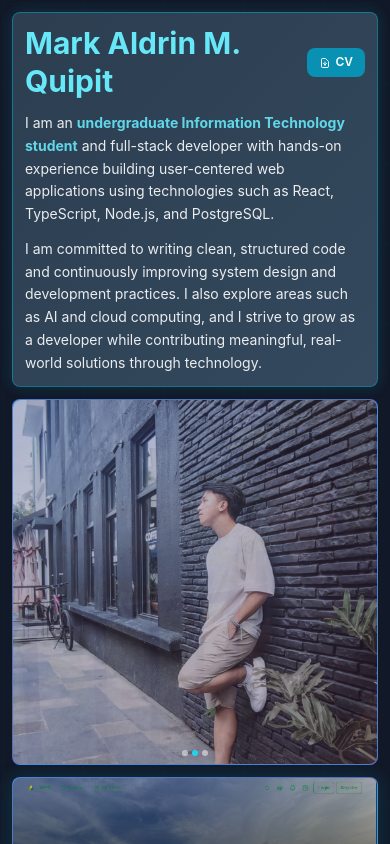
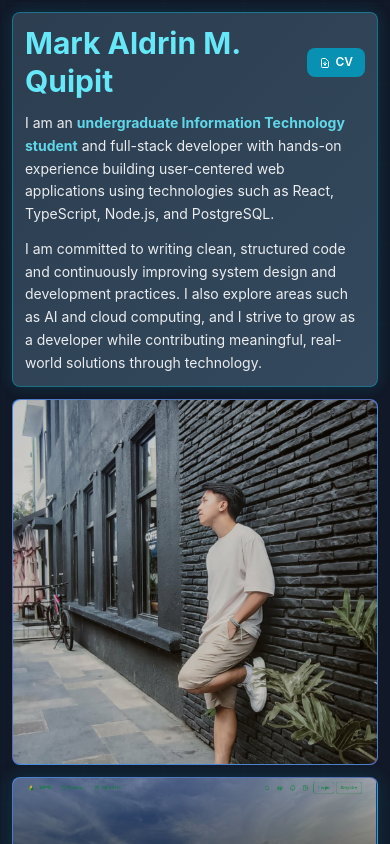
Before and after one commit to MarkA-Quipit/Grid-Portfolio, a React (Create React App) app: page / in a window 390 px wide. Built offline with nearby package versions, Linux system fonts and the light colour scheme.

Commit message:
refactor: remove the reference to other 2 images and only 1 image remains and enhance the design for bubbles

```diff
--- a/src/components/ProjectCard.css
+++ b/src/components/ProjectCard.css
@@ -90,6 +90,11 @@
 .project-card.image-placeholder::before,
 .project-card.project-showcase::before {
   display: none;
+}
+
+/* Allow bubbles to overflow outside the image placeholder */
+.project-card.image-placeholder {
+  overflow: visible !important;
 }
 
 /* Enhanced Floating bubble animation keyframes */
--- a/src/components/ProjectCard.tsx
+++ b/src/components/ProjectCard.tsx
@@ -277,29 +277,11 @@ const ProjectCard: React.FC<ProjectCardProps> = ({
   personalName,
   isProjectShowcase
 }) => {
-  // Array of Mark Quipit photos for cycling animation
-  const markQuipitPhotos = [
-    "/images/Mark-Quipit-Photo1.jpg",
-    "/images/Mark-Quipit-Photo2.jpg",
-    "/images/Mark-Quipit-Photo3.jpg"
-  ];
+  const photo = "/images/Mark-Quipit-Photo2.jpg";
 
   // Always call hooks at the top level
-  const [currentImageIndex, setCurrentImageIndex] = useState(0);
+  const [isMobileBubblesActive, setIsMobileBubblesActive] = useState(false);
   const carouselRef = useRef<HTMLDivElement>(null);
-
-  useEffect(() => {
-    // Only set up the interval if this is an image placeholder
-    if (isImagePlaceholder) {
-      const interval = setInterval(() => {
-        setCurrentImageIndex((prevIndex) =>
-          (prevIndex + 1) % markQuipitPhotos.length
-        );
-      }, 5000); // Change image every 5 seconds
-
-      return () => clearInterval(interval);
-    }
-  }, [isImagePlaceholder, markQuipitPhotos.length]);
 
   // Auto-scroll for project showcase
   useEffect(() => {
@@ -469,73 +451,63 @@ const ProjectCard: React.FC<ProjectCardProps> = ({
   }
 
   if (isImagePlaceholder) {
+    const handleMobileClick = () => {
+      // Only toggle on mobile (below lg breakpoint)
+      if (window.innerWidth < 1024) {
+        setIsMobileBubblesActive(!isMobileBubblesActive);
+      }
+    };
+
     return (
-      <div className={`project-card ${size} image-placeholder bg-gray-900 border border-cyan-500 border-opacity-30 p-0 flex items-center justify-center rounded-lg hover:-translate-y-0.5 hover:shadow-[0_0_20px_rgba(6,182,212,0.4)] transition-all duration-300 group relative w-full h-full`}>
-        {/* Outside Bubbles - Responsive sizing */}
-        <div className="absolute inset-0 pointer-events-none overflow-visible z-20">
+      <div
+        className={`project-card ${size} image-placeholder bg-gray-900 border border-cyan-500 border-opacity-30 p-0 flex items-center justify-center rounded-lg hover:-translate-y-0.5 hover:shadow-[0_0_20px_rgba(6,182,212,0.4)] transition-all duration-300 group relative w-full h-full ${isMobileBubblesActive ? 'mobile-bubbles-active' : ''}`}
+        onClick={handleMobileClick}
+      >
+        {/* Outside Bubbles - Positioned outside the card */}
+        <div className="absolute inset-0 pointer-events-none z-30">
           {/* Large Outside Bubbles - Responsive sizes */}
-          <div className="absolute -top-4 sm:-top-6 lg:-top-8 -left-3 sm:-left-4 lg:-left-6 w-6 sm:w-8 lg:w-12 h-6 sm:h-8 lg:h-12 bg-gradient-to-br from-cyan-400/30 to-blue-500/30 rounded-full opacity-0 group-hover:opacity-100 transition-all duration-1000 delay-100 group-hover:animate-[float_4s_ease-in-out_infinite]"></div>
+          <div className={`absolute -top-4 sm:-top-6 lg:-top-8 -left-3 sm:-left-4 lg:-left-6 w-8 sm:w-10 lg:w-12 h-8 sm:h-10 lg:h-12 bg-gradient-to-br from-cyan-400/30 to-blue-500/30 rounded-full transition-all duration-1000 delay-100 ${isMobileBubblesActive ? 'opacity-100 animate-[float_4s_ease-in-out_infinite] lg:opacity-0' : 'opacity-0'} lg:group-hover:opacity-100 lg:group-hover:animate-[float_4s_ease-in-out_infinite]`}></div>
 
-          <div className="absolute -top-2 sm:-top-3 lg:-top-4 -right-4 sm:-right-6 lg:-right-8 w-5 sm:w-7 lg:w-10 h-5 sm:h-7 lg:h-10 bg-gradient-to-br from-purple-400/40 to-pink-500/40 rounded-full opacity-0 group-hover:opacity-100 transition-all duration-1200 delay-300 group-hover:animate-[float_3.5s_ease-in-out_infinite_0.5s]"></div>
+          <div className={`absolute -top-2 sm:-top-3 lg:-top-4 -right-4 sm:-right-6 lg:-right-8 w-7 sm:w-9 lg:w-10 h-7 sm:h-9 lg:h-10 bg-gradient-to-br from-purple-400/40 to-pink-500/40 rounded-full transition-all duration-1200 delay-300 ${isMobileBubblesActive ? 'opacity-100 animate-[float_3.5s_ease-in-out_infinite_0.5s] lg:opacity-0' : 'opacity-0'} lg:group-hover:opacity-100 lg:group-hover:animate-[float_3.5s_ease-in-out_infinite_0.5s]`}></div>
 
-          <div className="absolute -bottom-3 sm:-bottom-4 lg:-bottom-6 -left-4 sm:-left-6 lg:-left-8 w-7 sm:w-10 lg:w-14 h-7 sm:h-10 lg:h-14 bg-gradient-to-br from-teal-400/25 to-cyan-500/25 rounded-full opacity-0 group-hover:opacity-100 transition-all duration-900 delay-200 group-hover:animate-[float_4.5s_ease-in-out_infinite_1s]"></div>
+          <div className={`absolute -bottom-3 sm:-bottom-4 lg:-bottom-6 -left-4 sm:-left-6 lg:-left-8 w-10 sm:w-12 lg:w-14 h-10 sm:h-12 lg:h-14 bg-gradient-to-br from-teal-400/25 to-cyan-500/25 rounded-full transition-all duration-900 delay-200 ${isMobileBubblesActive ? 'opacity-100 animate-[float_4.5s_ease-in-out_infinite_1s] lg:opacity-0' : 'opacity-0'} lg:group-hover:opacity-100 lg:group-hover:animate-[float_4.5s_ease-in-out_infinite_1s]`}></div>
 
-          <div className="absolute -bottom-4 sm:-bottom-6 lg:-bottom-8 -right-2 sm:-right-3 lg:-right-4 w-4 sm:w-6 lg:w-8 h-4 sm:h-6 lg:h-8 bg-gradient-to-br from-indigo-400/35 to-purple-500/35 rounded-full opacity-0 group-hover:opacity-100 transition-all duration-1100 delay-400 group-hover:animate-[float_3s_ease-in-out_infinite_1.5s]"></div>
+          <div className={`absolute -bottom-4 sm:-bottom-6 lg:-bottom-8 -right-2 sm:-right-3 lg:-right-4 w-6 sm:w-8 lg:w-8 h-6 sm:h-8 lg:h-8 bg-gradient-to-br from-indigo-400/35 to-purple-500/35 rounded-full transition-all duration-1100 delay-400 ${isMobileBubblesActive ? 'opacity-100 animate-[float_3s_ease-in-out_infinite_1.5s] lg:opacity-0' : 'opacity-0'} lg:group-hover:opacity-100 lg:group-hover:animate-[float_3s_ease-in-out_infinite_1.5s]`}></div>
 
-          <div className="absolute top-1/2 -left-5 sm:-left-7 lg:-left-10 w-3 sm:w-4 lg:w-6 h-3 sm:h-4 lg:h-6 bg-gradient-to-br from-sky-400/40 to-blue-500/40 rounded-full opacity-0 group-hover:opacity-100 transition-all duration-800 delay-150 group-hover:animate-[float_3.8s_ease-in-out_infinite_0.8s]"></div>
+          <div className={`absolute top-1/2 -left-5 sm:-left-7 lg:-left-10 w-5 sm:w-6 lg:w-6 h-5 sm:h-6 lg:h-6 bg-gradient-to-br from-sky-400/40 to-blue-500/40 rounded-full transition-all duration-800 delay-150 ${isMobileBubblesActive ? 'opacity-100 animate-[float_3.8s_ease-in-out_infinite_0.8s] lg:opacity-0' : 'opacity-0'} lg:group-hover:opacity-100 lg:group-hover:animate-[float_3.8s_ease-in-out_infinite_0.8s]`}></div>
 
-          <div className="absolute top-1/4 -right-3 sm:-right-4 lg:-right-6 w-4 sm:w-6 lg:w-9 h-4 sm:h-6 lg:h-9 bg-gradient-to-br from-violet-400/30 to-purple-500/30 rounded-full opacity-0 group-hover:opacity-100 transition-all duration-1000 delay-350 group-hover:animate-[float_4.2s_ease-in-out_infinite_0.3s]"></div>
+          <div className={`absolute top-1/4 -right-3 sm:-right-4 lg:-right-6 w-6 sm:w-8 lg:w-9 h-6 sm:h-8 lg:h-9 bg-gradient-to-br from-violet-400/30 to-purple-500/30 rounded-full transition-all duration-1000 delay-350 ${isMobileBubblesActive ? 'opacity-100 animate-[float_4.2s_ease-in-out_infinite_0.3s] lg:opacity-0' : 'opacity-0'} lg:group-hover:opacity-100 lg:group-hover:animate-[float_4.2s_ease-in-out_infinite_0.3s]`}></div>
         </div>
 
-        <div className="image-container w-full h-full flex items-center justify-center overflow-hidden relative">
-          {markQuipitPhotos.map((photo, index) => (
-            <img
-              key={index}
-              src={photo}
-              alt={`Mark Quipit ${index + 1}`}
-              className={`absolute inset-0 w-full h-full object-cover rounded-lg transition-opacity duration-1000 ease-in-out ${
-                index === currentImageIndex ? 'opacity-100' : 'opacity-0'
-              }`}
-            />
-          ))}
+        <div className="image-container w-full h-full flex items-center justify-center overflow-hidden relative touch-none select-none">
+          <img
+            src={photo}
+            alt="Mark Quipit's Photo"
+            className="absolute inset-0 w-full h-full object-cover rounded-lg"
+            draggable="false"
+          />
 
           {/* Inside Bubbles - Responsive sizes */}
-          <div className="absolute inset-0 pointer-events-none z-10">
+          <div className="absolute inset-0 pointer-events-none z-30">
             {/* Small Inside Bubbles - Responsive sizes */}
-            <div className="absolute top-[15%] left-[20%] w-1 sm:w-1.5 lg:w-2 h-1 sm:h-1.5 lg:h-2 bg-white/40 rounded-full opacity-0 group-hover:opacity-100 transition-all duration-600 delay-200 group-hover:animate-pulse"></div>
+            <div className={`absolute top-[15%] left-[20%] w-2 sm:w-3 lg:w-2 h-2 sm:h-3 lg:h-2 bg-white/40 rounded-full transition-all duration-600 delay-200 ${isMobileBubblesActive ? 'opacity-100 animate-[float_2.5s_ease-in-out_infinite] lg:opacity-0' : 'opacity-0'} lg:group-hover:opacity-100 lg:group-hover:animate-[float_2.5s_ease-in-out_infinite]`}></div>
 
-            <div className="absolute top-[25%] right-[25%] w-1.5 sm:w-2 lg:w-3 h-1.5 sm:h-2 lg:h-3 bg-cyan-300/30 rounded-full opacity-0 group-hover:opacity-100 transition-all duration-800 delay-400 group-hover:animate-bounce"></div>
+            <div className={`absolute top-[25%] right-[25%] w-2.5 sm:w-3.5 lg:w-3 h-2.5 sm:h-3.5 lg:h-3 bg-cyan-300/30 rounded-full transition-all duration-800 delay-400 ${isMobileBubblesActive ? 'opacity-100 animate-[float_3s_ease-in-out_infinite_0.3s] lg:opacity-0' : 'opacity-0'} lg:group-hover:opacity-100 lg:group-hover:animate-[float_3s_ease-in-out_infinite_0.3s]`}></div>
 
-            <div className="absolute bottom-[35%] left-[30%] w-1 sm:w-1.5 lg:w-1.5 h-1 sm:h-1.5 lg:h-1.5 bg-blue-300/50 rounded-full opacity-0 group-hover:opacity-100 transition-all duration-500 delay-300 group-hover:animate-ping"></div>
+            <div className={`absolute bottom-[35%] left-[30%] w-2 sm:w-3 lg:w-1.5 h-2 sm:h-3 lg:h-1.5 bg-blue-300/50 rounded-full transition-all duration-500 delay-300 ${isMobileBubblesActive ? 'opacity-100 animate-[float_3.5s_ease-in-out_infinite_0.5s] lg:opacity-0' : 'opacity-0'} lg:group-hover:opacity-100 lg:group-hover:animate-[float_3.5s_ease-in-out_infinite_0.5s]`}></div>
 
-            <div className="absolute top-[60%] right-[15%] w-1.5 sm:w-2 lg:w-2.5 h-1.5 sm:h-2 lg:h-2.5 bg-purple-300/35 rounded-full opacity-0 group-hover:opacity-100 transition-all duration-700 delay-500 group-hover:animate-pulse"></div>
+            <div className={`absolute top-[60%] right-[15%] w-2.5 sm:w-3.5 lg:w-2.5 h-2.5 sm:h-3.5 lg:h-2.5 bg-purple-300/35 rounded-full transition-all duration-700 delay-500 ${isMobileBubblesActive ? 'opacity-100 animate-[float_2.8s_ease-in-out_infinite_0.7s] lg:opacity-0' : 'opacity-0'} lg:group-hover:opacity-100 lg:group-hover:animate-[float_2.8s_ease-in-out_infinite_0.7s]`}></div>
 
-            <div className="absolute bottom-[25%] right-[35%] w-1 sm:w-1.5 lg:w-2 h-1 sm:h-1.5 lg:h-2 bg-teal-300/45 rounded-full opacity-0 group-hover:opacity-100 transition-all duration-600 delay-250 group-hover:animate-bounce"></div>
+            <div className={`absolute bottom-[25%] right-[35%] w-2 sm:w-3 lg:w-2 h-2 sm:h-3 lg:h-2 bg-teal-300/45 rounded-full transition-all duration-600 delay-250 ${isMobileBubblesActive ? 'opacity-100 animate-[float_3.2s_ease-in-out_infinite_0.4s] lg:opacity-0' : 'opacity-0'} lg:group-hover:opacity-100 lg:group-hover:animate-[float_3.2s_ease-in-out_infinite_0.4s]`}></div>
 
-            <div className="absolute top-[45%] left-[15%] w-0.5 sm:w-1 lg:w-1 h-0.5 sm:h-1 lg:h-1 bg-sky-300/60 rounded-full opacity-0 group-hover:opacity-100 transition-all duration-500 delay-350 group-hover:animate-ping"></div>
+            <div className={`absolute top-[45%] left-[15%] w-1.5 sm:w-2 lg:w-1 h-1.5 sm:h-2 lg:h-1 bg-sky-300/60 rounded-full transition-all duration-500 delay-350 ${isMobileBubblesActive ? 'opacity-100 animate-[float_2.7s_ease-in-out_infinite_0.6s] lg:opacity-0' : 'opacity-0'} lg:group-hover:opacity-100 lg:group-hover:animate-[float_2.7s_ease-in-out_infinite_0.6s]`}></div>
 
-            <div className="absolute top-[35%] right-[45%] w-1 sm:w-1.5 lg:w-2 h-1 sm:h-1.5 lg:h-2 bg-indigo-300/40 rounded-full opacity-0 group-hover:opacity-100 transition-all duration-700 delay-150 group-hover:animate-pulse"></div>
-
-            <div className="absolute bottom-[50%] left-[45%] w-1 sm:w-1.5 lg:w-1.5 h-1 sm:h-1.5 lg:h-1.5 bg-violet-300/50 rounded-full opacity-0 group-hover:opacity-100 transition-all duration-600 delay-450 group-hover:animate-bounce"></div>
+            <div className={`absolute bottom-[50%] left-[45%] w-2 sm:w-3 lg:w-1.5 h-2 sm:h-3 lg:h-1.5 bg-violet-300/50 rounded-full transition-all duration-600 delay-450 ${isMobileBubblesActive ? 'opacity-100 animate-[float_2.9s_ease-in-out_infinite_0.8s] lg:opacity-0' : 'opacity-0'} lg:group-hover:opacity-100 lg:group-hover:animate-[float_2.9s_ease-in-out_infinite_0.8s]`}></div>
 
             {/* Floating subtle bubbles - Responsive sizes */}
-            <div className="absolute top-[20%] left-[60%] w-1 sm:w-1.5 lg:w-2 h-1 sm:h-1.5 lg:h-2 bg-gradient-to-br from-cyan-300/20 to-blue-400/20 rounded-full opacity-0 group-hover:opacity-100 transition-all duration-900 delay-100 group-hover:animate-[float_2.5s_ease-in-out_infinite]"></div>
+            <div className={`absolute top-[20%] left-[60%] w-2 sm:w-3 lg:w-2 h-2 sm:h-3 lg:h-2 bg-gradient-to-br from-cyan-300/20 to-blue-400/20 rounded-full transition-all duration-900 delay-100 ${isMobileBubblesActive ? 'opacity-100 animate-[float_2.5s_ease-in-out_infinite] lg:opacity-0' : 'opacity-0'} lg:group-hover:opacity-100 lg:group-hover:animate-[float_2.5s_ease-in-out_infinite]`}></div>
 
-            <div className="absolute bottom-[40%] right-[20%] w-1 sm:w-1.5 lg:w-1.5 h-1 sm:h-1.5 lg:h-1.5 bg-gradient-to-br from-purple-300/25 to-pink-400/25 rounded-full opacity-0 group-hover:opacity-100 transition-all duration-800 delay-300 group-hover:animate-[float_3s_ease-in-out_infinite_0.5s]"></div>
-          </div>
-
-          {/* Photo indicators - Responsive positioning */}
-          <div className="absolute bottom-2 sm:bottom-3 lg:bottom-4 left-1/2 transform -translate-x-1/2 flex space-x-1 sm:space-x-2 z-30">
-            {markQuipitPhotos.map((_, index) => (
-              <div
-                key={index}
-                className={`w-1.5 sm:w-2 lg:w-2 h-1.5 sm:h-2 lg:h-2 rounded-full transition-all duration-300 ${
-                  index === currentImageIndex
-                    ? 'bg-cyan-400 shadow-lg'
-                    : 'bg-white/50 hover:bg-white/70'
-                }`}
-              />
-            ))}
+            <div className={`absolute bottom-[40%] right-[20%] w-2 sm:w-3 lg:w-1.5 h-2 sm:h-3 lg:h-1.5 bg-gradient-to-br from-purple-300/25 to-pink-400/25 rounded-full transition-all duration-800 delay-300 ${isMobileBubblesActive ? 'opacity-100 animate-[float_3s_ease-in-out_infinite_0.5s] lg:opacity-0' : 'opacity-0'} lg:group-hover:opacity-100 lg:group-hover:animate-[float_3s_ease-in-out_infinite_0.5s]`}></div>
           </div>
         </div>
       </div>
```
